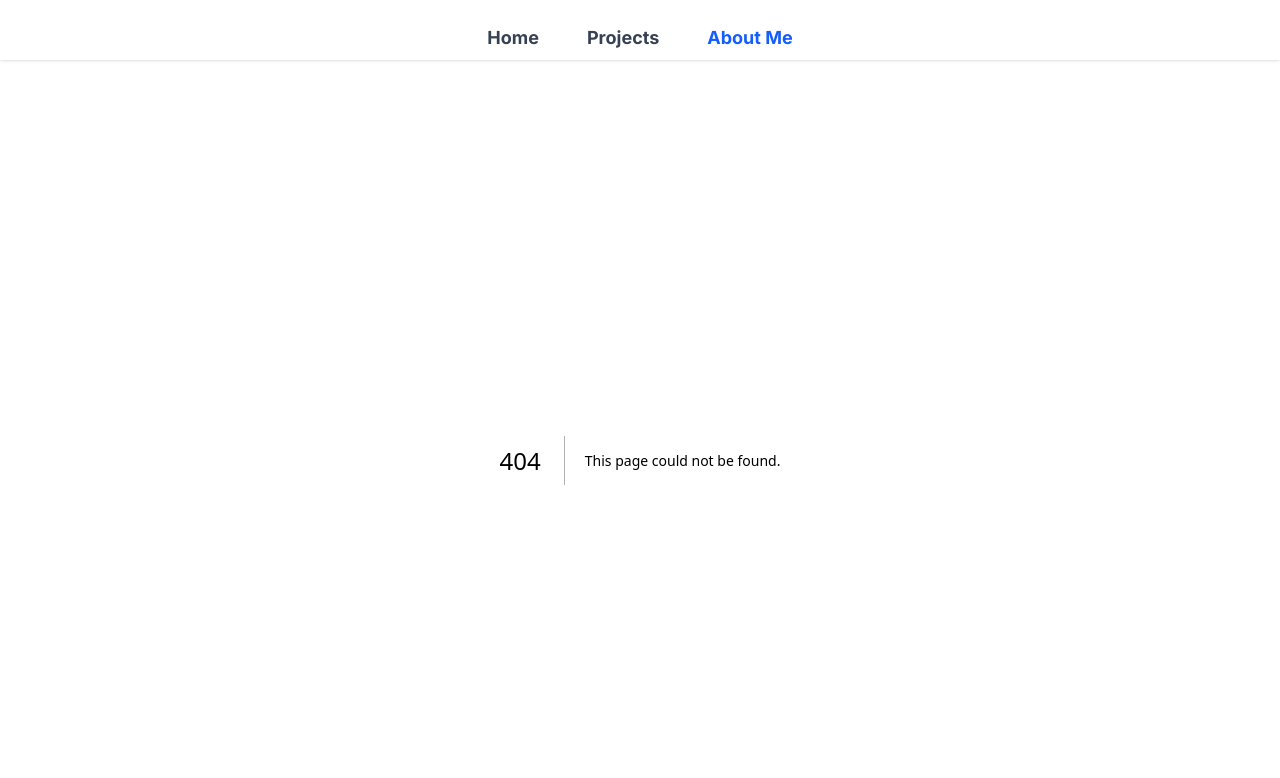
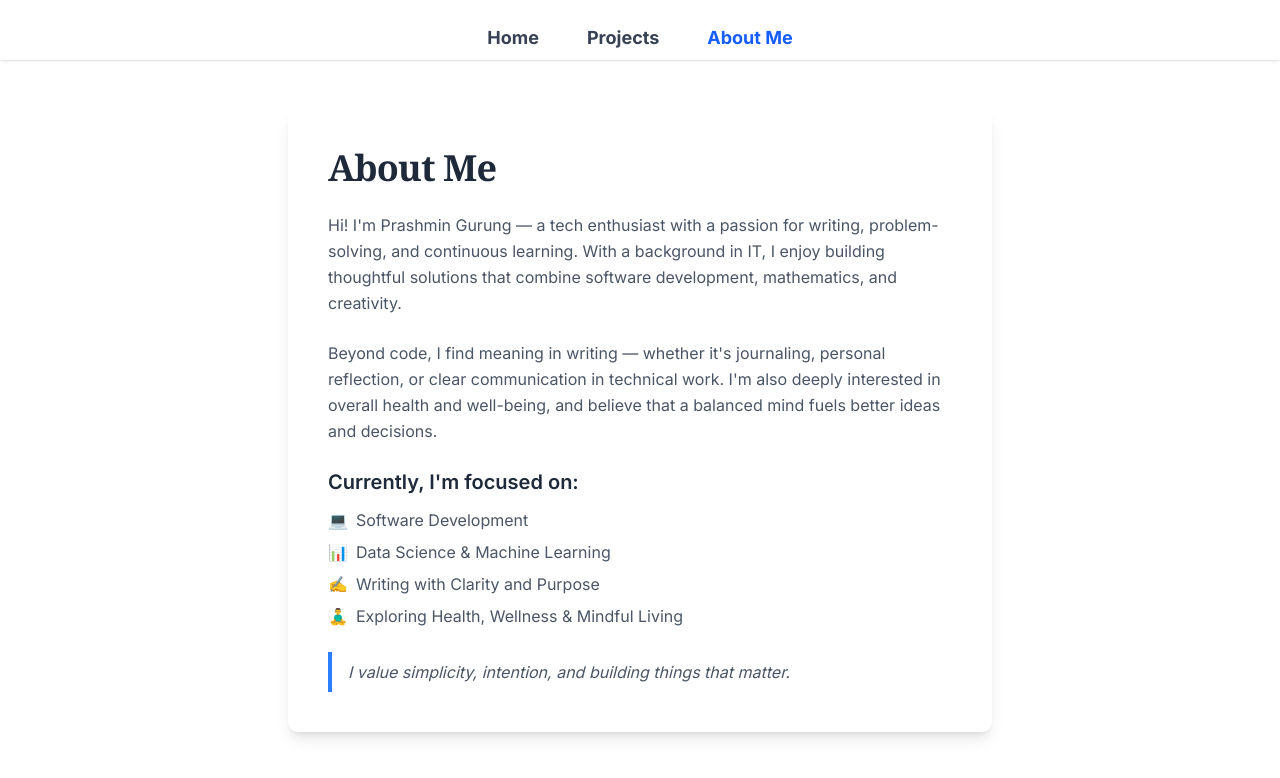
Before and after one commit to Prasmin/Portfolio, a Next.js app: page /aboutme in a window 1280 px wide. Before the commit this address had no page. Shown: the top 778 px of the page. Built offline with nearby package versions, Linux system fonts and the light colour scheme.

Commit message:
about section is done

```diff
--- /dev/null
+++ b/src/app/aboutme/page.tsx
@@ -0,0 +1,59 @@
+const AboutPage = () => {
+  return (
+    <div className="max-w-3xl mx-auto px-4 py-12 sm:px-6 lg:px-8">
+      <div className="bg-white dark:bg-gray-800 rounded-lg shadow-lg overflow-hidden">
+        <div className="p-8 md:p-10">
+          <h1 className="text-4xl font-bold text-gray-800 dark:text-white mb-6 font-serif tracking-tight">
+            About Me
+          </h1>
+
+          <div className="prose prose-lg dark:prose-invert max-w-none">
+            <p className="mb-6 text-gray-600 dark:text-gray-300 leading-relaxed">
+              Hi! I'm Prashmin Gurung — a tech enthusiast with a passion for
+              writing, problem-solving, and continuous learning. With a
+              background in IT, I enjoy building thoughtful solutions that
+              combine software development, mathematics, and creativity.
+            </p>
+
+            <p className="mb-6 text-gray-600 dark:text-gray-300 leading-relaxed">
+              Beyond code, I find meaning in writing — whether it's journaling,
+              personal reflection, or clear communication in technical work. I'm
+              also deeply interested in overall health and well-being, and
+              believe that a balanced mind fuels better ideas and decisions.
+            </p>
+
+            <div className="mb-6">
+              <h2 className="text-xl font-semibold text-gray-800 dark:text-gray-200 mb-3">
+                Currently, I'm focused on:
+              </h2>
+              <ul className="space-y-2 text-gray-600 dark:text-gray-300">
+                <li className="flex items-start">
+                  <span className="mr-2">💻</span>
+                  <span>Software Development</span>
+                </li>
+                <li className="flex items-start">
+                  <span className="mr-2">📊</span>
+                  <span>Data Science & Machine Learning</span>
+                </li>
+                <li className="flex items-start">
+                  <span className="mr-2">✍️</span>
+                  <span>Writing with Clarity and Purpose</span>
+                </li>
+                <li className="flex items-start">
+                  <span className="mr-2">🧘‍♂️</span>
+                  <span>Exploring Health, Wellness & Mindful Living</span>
+                </li>
+              </ul>
+            </div>
+
+            <p className="text-gray-600 dark:text-gray-300 italic border-l-4 border-blue-500 pl-4 py-2">
+              I value simplicity, intention, and building things that matter.
+            </p>
+          </div>
+        </div>
+      </div>
+    </div>
+  );
+};
+
+export default AboutPage;
--- a/src/app/layout.tsx
+++ b/src/app/layout.tsx
@@ -19,14 +19,14 @@ export const metadata: Metadata = {
   ],
 
   description:
-    "Prashmin Gurung's portfolio showcasing web development and software engineering projects.",
-  authors: [{ name: "Prashmin Gurung", url: "https://prashmingurung.com" }],
+    "Prashmin Gurung's portfolio showcasing software engineering projects.",
+
   creator: "Prashmin Gurung",
   openGraph: {
     title: "Prashmin Gurung - Portfolio",
     description:
       "Prashmin Gurung's portfolio showcasing web development and software engineering projects.",
-    url: "https://prashmingurung.com",
+
     siteName: "Prashmin Gurung",
     images: [
       {
@@ -38,19 +38,6 @@ export const metadata: Metadata = {
     ],
     locale: "en_US",
     type: "website",
-  },
-  twitter: {
-    card: "summary_large_image",
-    title: "Prashmin Gurung - Portfolio",
-    description:
-      "Prashmin Gurung's portfolio showcasing web development and software engineering projects.",
-    images: ["https://prashmingurung.com/og-image.png"],
-    creator: "@prashmingurung",
-  },
-  icons: {
-    icon: "/favicon.ico",
-    apple: "/apple-touch-icon.png",
-    shortcut: "/favicon-32x32.png",
   },
 };
 
```
Also changed, not shown: src/app/aboutme/aboutme.tsx (deleted).
